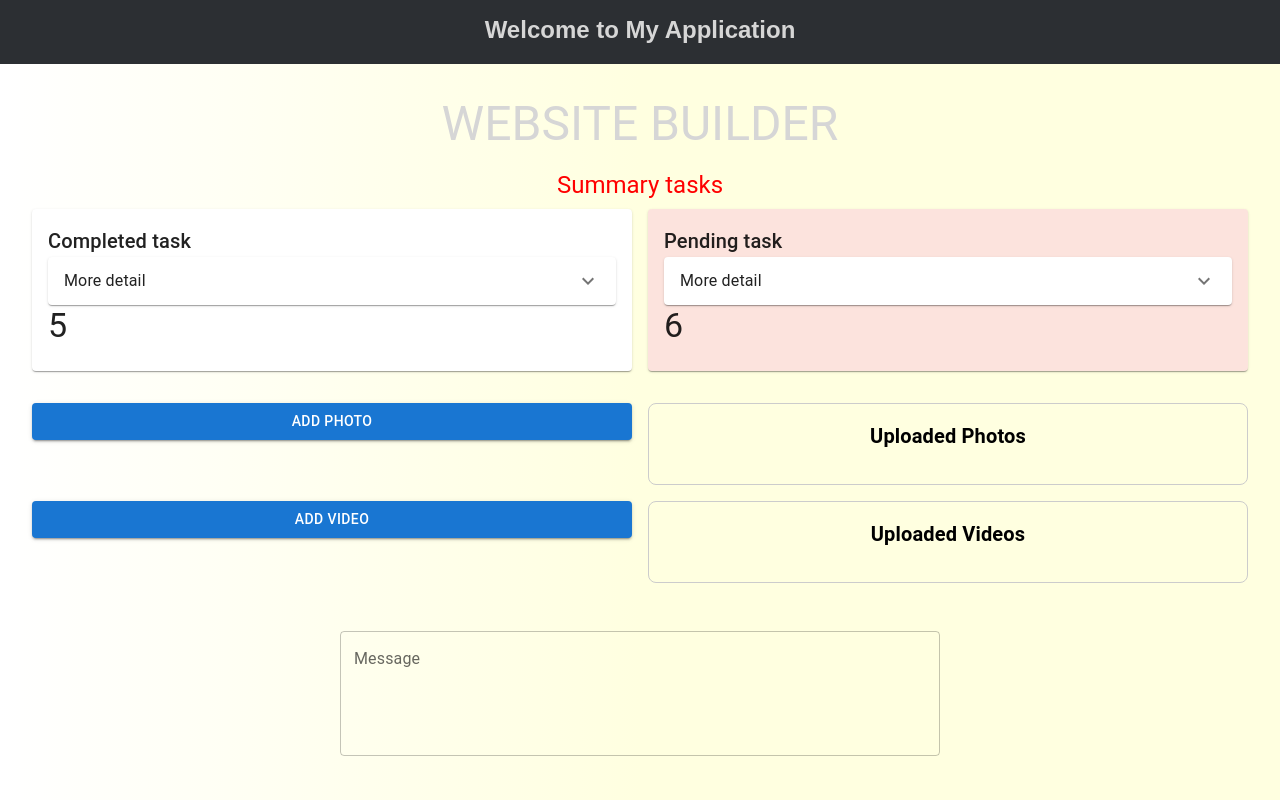
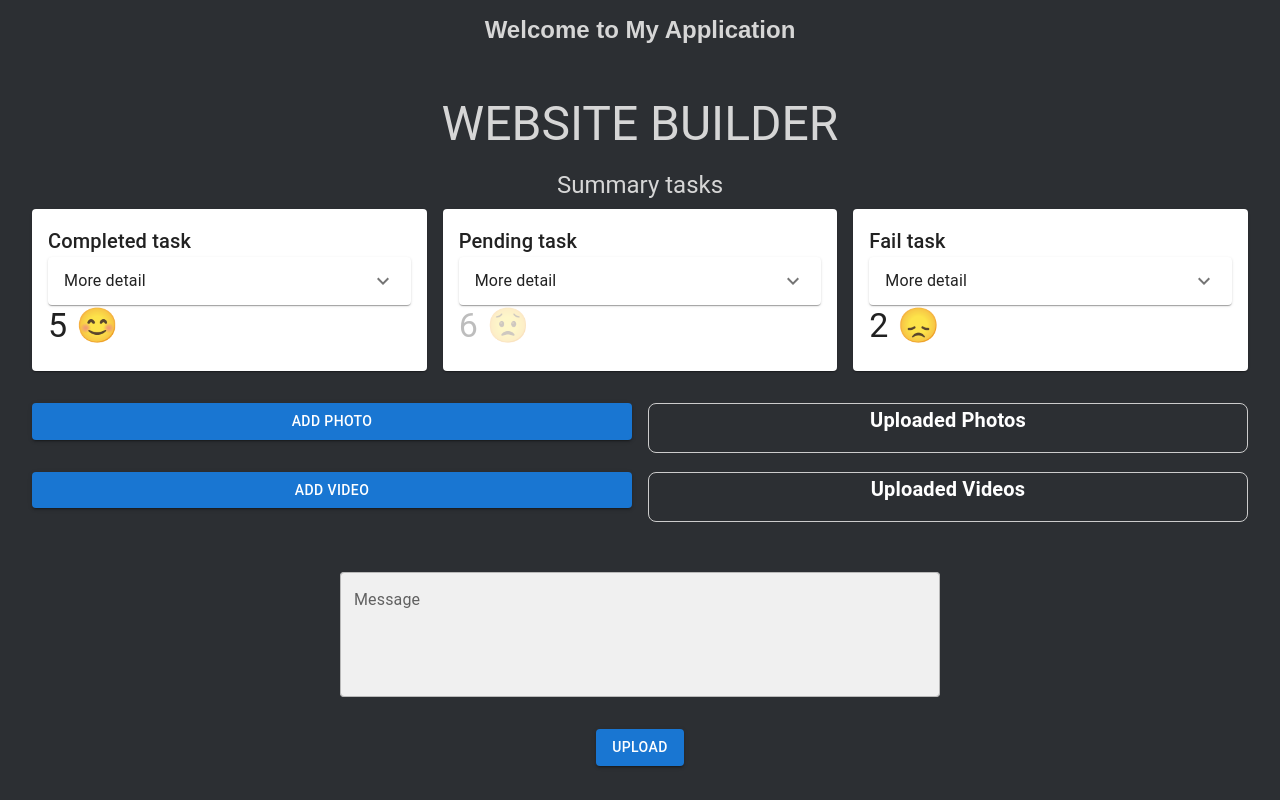
Before and after one commit to nguyenbaolab/quality-control, a React (Create React App) app: page /builder in a window 1280 px wide. Shown: the top 800 px of the page. Built offline with nearby package versions, Linux system fonts and the light colour scheme.

Commit message:
Update Builder site

```diff
--- /dev/null
+++ b/src/builder/Builder.css
@@ -0,0 +1,13 @@
+.message-input {
+    background-color: #f0f0f0; /* Thay đổi màu nền của ô nhập liệu */
+    border: 1px solid #ccc; /* Thay đổi màu viền */
+    border-radius: 4px; /* Thay đổi đường viền */
+    padding: 10px; /* Thêm khoảng cách bên trong */
+  }
+
+  .uploaded-photos,
+  .uploaded-videos {
+    border: 1px solid #ccc;
+    border-radius: 8px;
+    padding: 10px;
+  }
--- a/src/builder/Builder.tsx
+++ b/src/builder/Builder.tsx
@@ -44,21 +44,18 @@ import {
 } from '@mui/material';
 import ExpandMoreIcon from '@mui/icons-material/ExpandMore';
 import { keyframes } from '@mui/system';
+import './Builder.css'; // Import CSS file
 
-const rainbowAnimation = keyframes`
-  0% { background-color: rgba(255, 0, 0, 0.2); } /* Red */
-  14% { background-color: rgba(255, 165, 0, 0.2); } /* Orange */
-  28% { background-color: rgba(255, 255, 0, 0.2); } /* Yellow */
-  42% { background-color: rgba(0, 128, 0, 0.2); } /* Green */
-  57% { background-color: rgba(0, 0, 255, 0.2); } /* Blue */
-  71% { background-color: rgba(75, 0, 130, 0.2); } /* Indigo */
-  85% { background-color: rgba(238, 130, 238, 0.2); } /* Violet */
-  100% { background-color: rgba(255, 0, 0, 0.2); } /* Back to Red */
+const blinkAnimation = keyframes`
+  0% { opacity: 1; }
+  50% { opacity: 0; }
+  100% { opacity: 1; }
 `;
 
 const WebsiteBuilder = () => {
   const [completedTasks, setCompletedTasks] = useState(5);
   const [pendingTasks, setPendingTasks] = useState(6);
+  const [failTasks, setFailTasks] = useState(2);
   const [message, setMessage] = useState('');
   const [photos, setPhotos] = useState<string[]>([]);
   const [videos, setVideos] = useState<string[]>([]);
@@ -80,6 +77,11 @@ const WebsiteBuilder = () => {
     'Pending task 4',
     'Pending task 5',
     'Pending task 6',
+  ];
+
+  const failTaskDetails = [
+    'Fail task 1',
+    'Fail task 2',
   ];
 
   const handleUpload = (event: React.ChangeEvent<HTMLInputElement>) => {
@@ -129,7 +131,6 @@ const WebsiteBuilder = () => {
       sx={{
         padding: 4,
         minHeight: '100vh',
-        background: 'linear-gradient(90deg, rgba(255,255,255,1) 0%, rgba(255,255,224,1) 50%)',
         position: 'relative',
       }}
     >
@@ -137,13 +138,13 @@ const WebsiteBuilder = () => {
         WEBSITE BUILDER
       </Typography>
 
-      <Typography variant="h5" align="center" color="red" gutterBottom>
+      <Typography variant="h5" align="center" gutterBottom>
         Summary tasks
       </Typography>
 
       <Grid container spacing={2} justifyContent="center" sx={{ marginBottom: 4 }}>
         {/* Completed Task Section */}
-        <Grid item xs={12} sm={6}>
+        <Grid item xs={12} sm={4}>
           <Card>
             <CardContent>
               <Typography variant="h6">Completed task</Typography>
@@ -161,14 +162,14 @@ const WebsiteBuilder = () => {
                   </List>
                 </AccordionDetails>
               </Accordion>
-              <Typography variant="h4">{completedTasks}</Typography>
+              <Typography variant="h4">{completedTasks} 😊</Typography>
             </CardContent>
           </Card>
         </Grid>
 
         {/* Pending Task Section with rainbow animation */}
-        <Grid item xs={12} sm={6}>
-          <Card sx={{ animation: `${rainbowAnimation} 3s infinite` }}>
+        <Grid item xs={12} sm={4}>
+          <Card>
             <CardContent>
               <Typography variant="h6">Pending task</Typography>
               <Accordion>
@@ -185,7 +186,33 @@ const WebsiteBuilder = () => {
                   </List>
                 </AccordionDetails>
               </Accordion>
-              <Typography variant="h4">{pendingTasks}</Typography>
+              <Typography variant="h4" sx={{ animation: `${blinkAnimation} 1s infinite` }}>
+                {pendingTasks} 😟
+              </Typography>
+            </CardContent>
+          </Card>
+        </Grid>
+
+        {/* Fail Task Section */}
+        <Grid item xs={12} sm={4}>
+          <Card>
+            <CardContent>
+              <Typography variant="h6">Fail task</Typography>
+              <Accordion>
+                <AccordionSummary expandIcon={<ExpandMoreIcon />}>
+                  <Typography>More detail</Typography>
+                </AccordionSummary>
+                <AccordionDetails>
+                  <List>
+                    {failTaskDetails.map((task, index) => (
+                      <ListItem key={index}>
+                        <ListItemText primary={task} />
+                      </ListItem>
+                    ))}
+                  </List>
+                </AccordionDetails>
+              </Accordion>
+              <Typography variant="h4">{failTasks} 😞</Typography>
             </CardContent>
           </Card>
         </Grid>
@@ -215,10 +242,9 @@ const WebsiteBuilder = () => {
             sx={{
               border: '1px solid #ccc',
               borderRadius: '8px',
-              padding: 2,
             }}
           >
-            <Typography variant="h6" align="center" sx={{ color: 'black', fontWeight: 'bold' }}>
+            <Typography variant="h6" align="center" sx={{ color: 'white', fontWeight: 'bold' }}>
               Uploaded Photos
             </Typography>
             <List>
@@ -254,10 +280,9 @@ const WebsiteBuilder = () => {
             sx={{
               border: '1px solid #ccc',
               borderRadius: '8px',
-              padding: 2,
             }}
           >
-            <Typography variant="h6" align="center" sx={{ color: 'black', fontWeight: 'bold' }}>
+            <Typography variant="h6" align="center" sx={{ color: 'white', fontWeight: 'bold' }}>
               Uploaded Videos
             </Typography>
             <List>
@@ -282,7 +307,7 @@ const WebsiteBuilder = () => {
             rows={4}
             value={message}
             onChange={(e) => setMessage(e.target.value)}
-            sx={{ marginBottom: 2 }}
+            className="message-input"
           />
         </Grid>
       </Grid>
```
